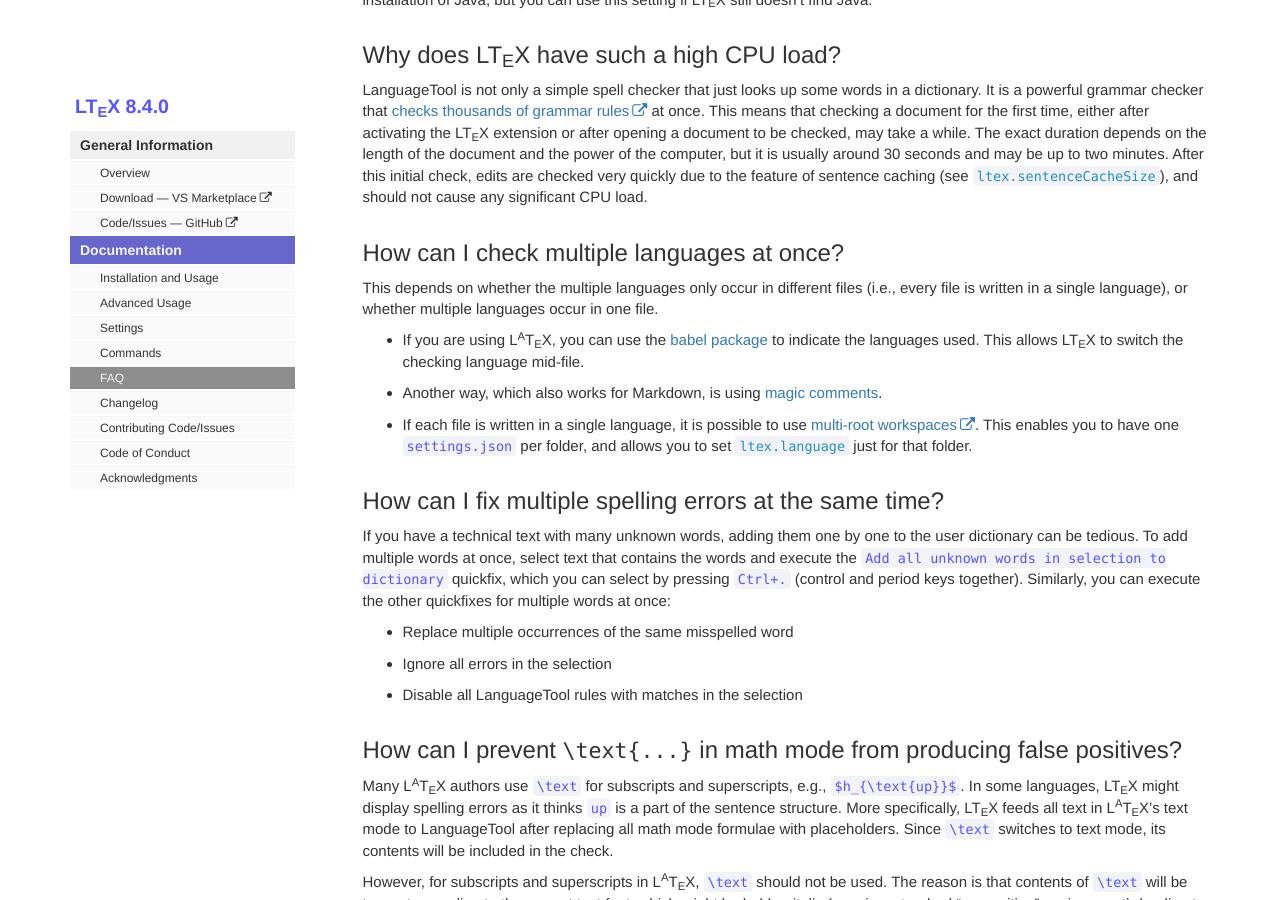
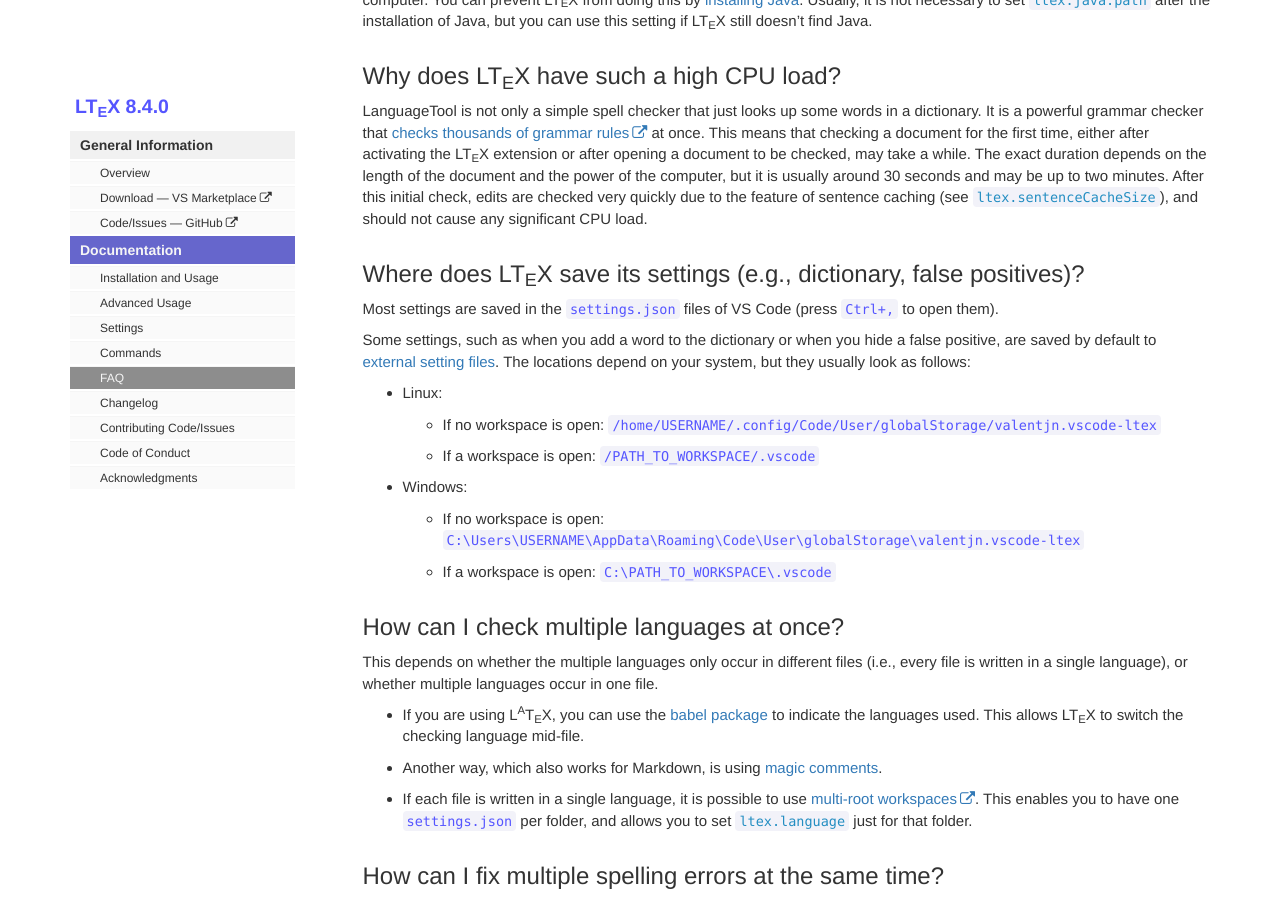
Before and after one commit to valentjn/vscode-ltex, a Jekyll site: the page built from pages/docs/faq.md, in a window 1280 px wide and 900 px high, scrolled down 1036 px. Built offline with Jekyll 4.4.1, drawn with Linux system fonts in a browser that asks for light colours; some of the changed text lies outside the part shown.

Commit message:
Add location of settings to FAQ

```diff
--- a/pages/docs/faq.md
+++ b/pages/docs/faq.md
@@ -38,6 +38,19 @@
 
 LanguageTool is not only a simple spell checker that just looks up some words in a dictionary. It is a powerful grammar checker that [checks thousands of grammar rules](https://community.languagetool.org/rule/list?lang=en) at once. This means that checking a document for the first time, either after activating the LTeX extension or after opening a document to be checked, may take a while. The exact duration depends on the length of the document and the power of the computer, but it is usually around 30 seconds and may be up to two minutes. After this initial check, edits are checked very quickly due to the feature of sentence caching (see [`ltex.sentenceCacheSize`](settings.html#ltexsentencecachesize)), and should not cause any significant CPU load.
 
+## Where does LTeX save its settings (e.g., dictionary, false positives)?
+
+Most settings are saved in the `settings.json` files of VS Code (press `Ctrl+,` to open them).
+
+Some settings, such as when you add a word to the dictionary or when you hide a false positive, are saved by default to [external setting files](advanced-usage.html#external-setting-files). The locations depend on your system, but they usually look as follows:
+
+- Linux:
+  - If no workspace is open: `/home/USERNAME/.config/Code/User/globalStorage/valentjn.vscode-ltex`
+  - If a workspace is open: `/PATH_TO_WORKSPACE/.vscode`
+- Windows:
+  - If no workspace is open: `C:\Users\USERNAME\AppData\Roaming\Code\User\globalStorage\valentjn.vscode-ltex`
+  - If a workspace is open: `C:\PATH_TO_WORKSPACE\.vscode`
+
 ## How can I check multiple languages at once?
 
 This depends on whether the multiple languages only occur in different files (i.e., every file is written in a single language), or whether multiple languages occur in one file.
```
Also changed, not shown: pages/docs/advanced-usage.md (+1 -1 lines).
